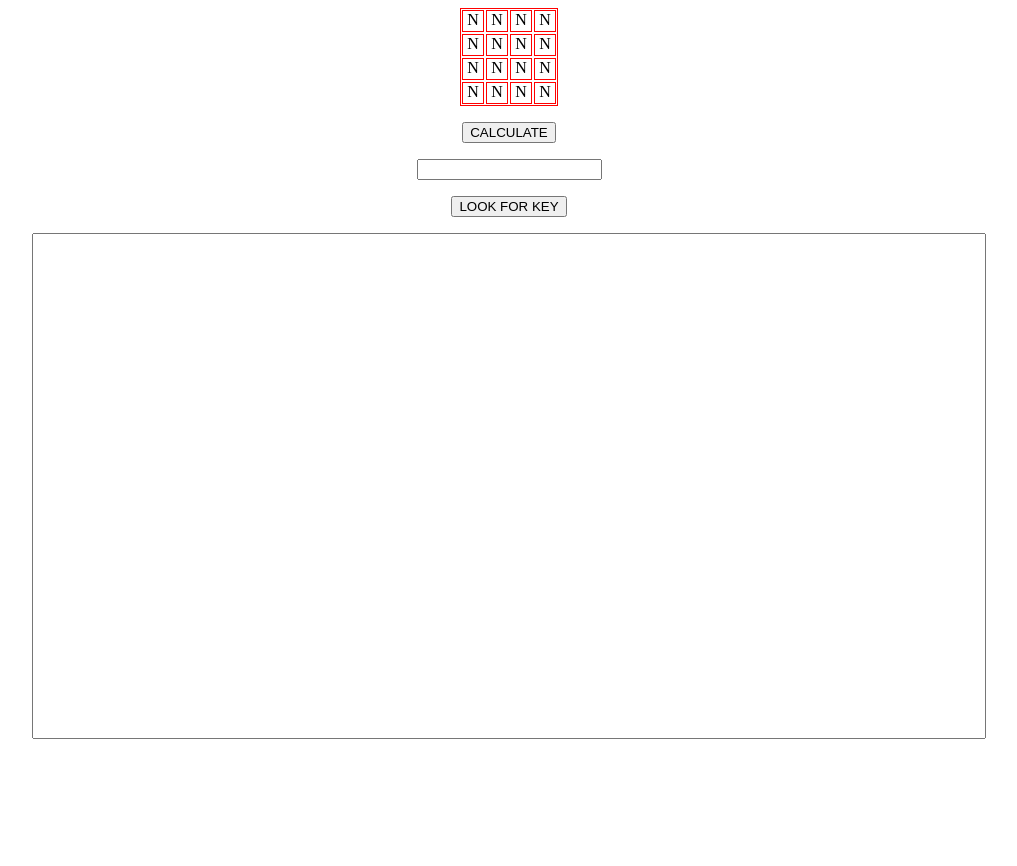
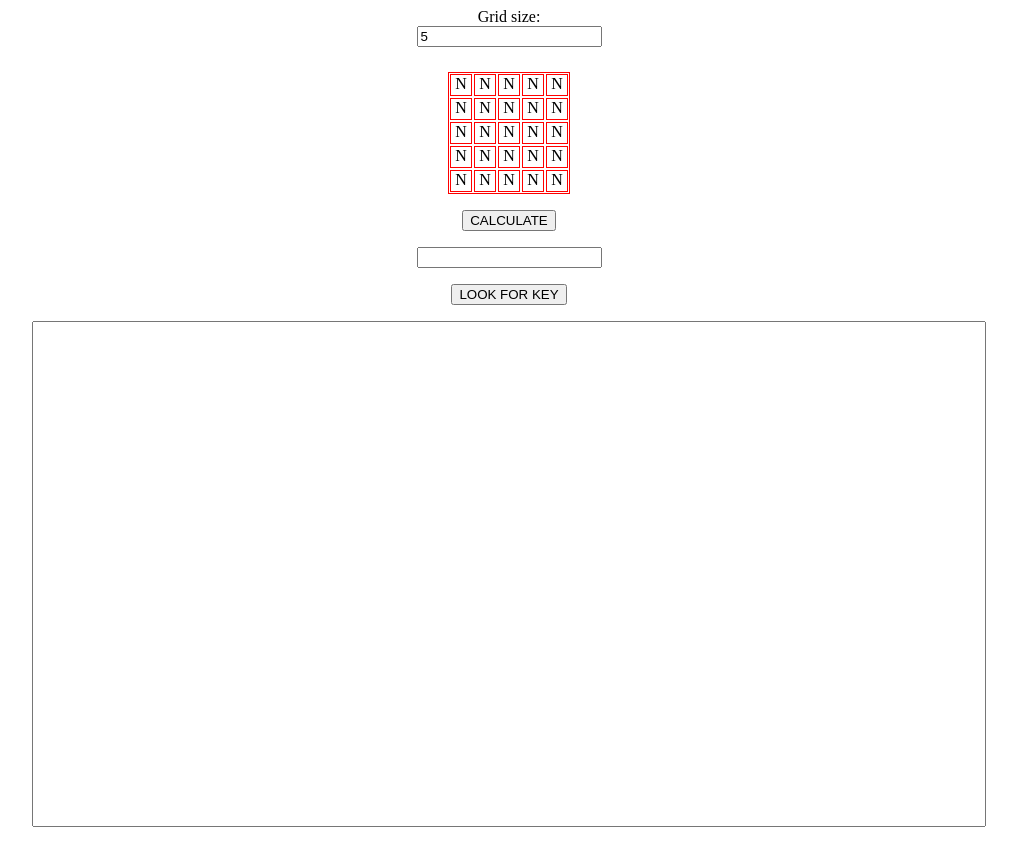
Before and after one commit to UP941374/logicpuzzlecalculator, a plain HTML site: page index.html in a window 1280 px wide. Shown: the whole page, without its empty margins (131-1148 px from the left). Before the commit the page ends 800 px from the top, so only its background shows below. Drawn offline with Linux system fonts and the light colour scheme.

Commit message:
adjustable grid size

```diff
--- a/index.html
+++ b/index.html
@@ -8,6 +8,9 @@
     <title> LOGIC PUZZLE SOLVER </title>
   </head>
   <body>
+    <section id="settings" >
+      <label for="fname">Grid size:</label> <input type="number" id="x" size="3" value="5">
+    </section>
     <div id="world"> </div>
     <p>
     <button id='btn'> CALCULATE </button>
--- a/script.js
+++ b/script.js
@@ -5,16 +5,25 @@ const rnd = document.getElementById('rand');
 const keytocheck = document.getElementById('key');
 const lookforkey = document.getElementById('check');
 const oldresults = document.getElementById('oldresults');
+let x = document.getElementById('x');
+x.addEventListener('change',drawgrid);
 btn.addEventListener('click',count);
 lookforkey.addEventListener('click',iterate);
-const rows = 4;
-const cols = 4;
-const iterations = 2**(rows*cols);
+window.addEventListener('load',drawgrid);
+let rows = x.value;
+let cols = rows;
+let iterations = 2**(rows*cols);
 let magic = '';
 let key = ''
-
 world.style = 'width: ' + (rows * 20 + rows*4) + 'px';
 
+function drawgrid(){
+  rows = x.value;
+  cols = x.value;
+  iterations = 2**(rows*cols)
+  world.style = 'width: ' + (rows * 20 + rows*4) + 'px';
+  console.log('test',rows,cols)
+  cleargrid();
   for (var i = 0; i < rows; i++) {
     for (var j = 0; j < cols; j++) {
       let elem = document.createElement("span");
@@ -22,7 +31,12 @@ for (var i = 0; i < rows; i++) {
       elem.textContent ='N';
       world.appendChild(elem);
     }
+  }
 };
+
+function cleargrid(){
+  world.textContent = '';
+}
 
 function random(){
   return Math.random() < 0.5;
--- a/style.css
+++ b/style.css
@@ -15,6 +15,9 @@ span {
   text-align: center;
 }
 
+section {
+  padding:0px 0px 25px 0px;
+}
 
 button {
   margin: 0 auto;
```
Lines whose indentation alone changed are shown as unchanged.
